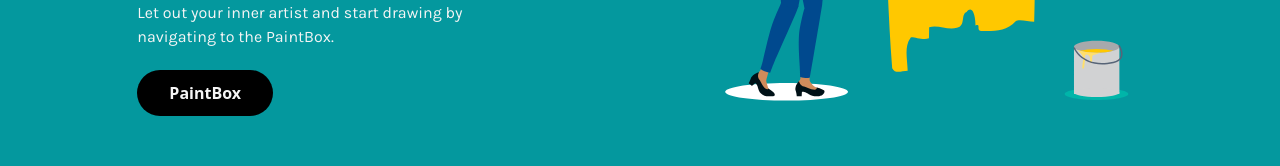
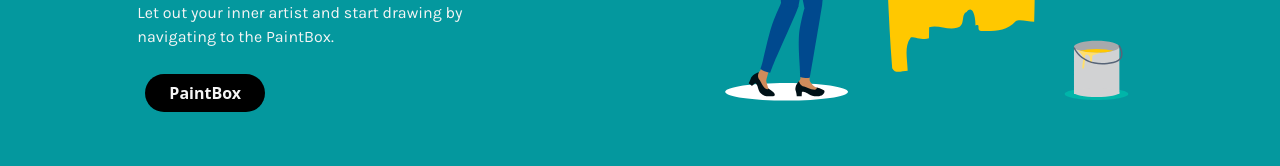
Before and after one commit to trieule50/mARTvelous, a React (Create React App) app: page / in a window 1280 px wide. Shown: the part 489-655 px from the top of the page. Built offline with nearby package versions, Linux system fonts and the light colour scheme.

Commit message:
Edit button style

```diff
--- a/src/index.css
+++ b/src/index.css
@@ -43,7 +43,8 @@
 
 .button{
   background-color: black;
-  padding: .75rem 2rem;
+  padding: .50rem 1.5rem;
+  margin: .5rem;
   border-radius: 100px;
   font-weight: bold;
   color: whitesmoke;
```
